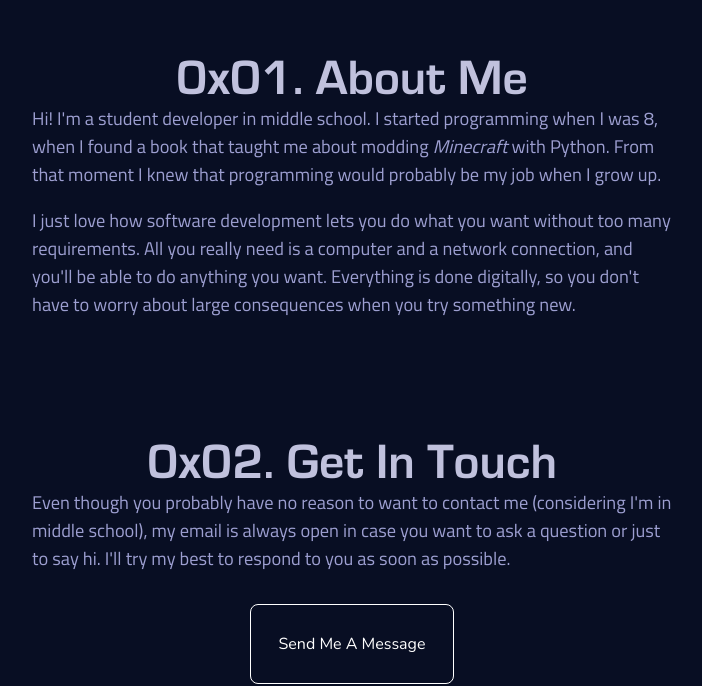
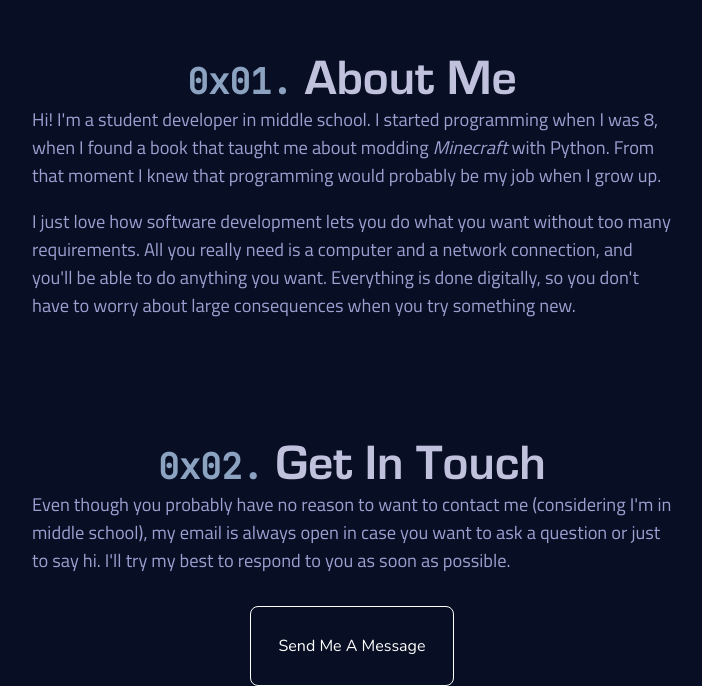
Before and after one commit to PlanexDev/planexdev.github.io, a Svelte app: page / in a window 1280 px wide. Shown: the part 1055-1741 px from the top of the page, without its empty margins (288-990 px from the left). Built offline with nearby package versions, Linux system fonts and the light colour scheme.

Commit message:
monospace chapter titles

```diff
--- a/src/global.css
+++ b/src/global.css
@@ -4,7 +4,7 @@
   --bg: #080e23;
   --lighter-slate: #c0c1dd;
   --light-slate: #9d9fd1;
-  --light-blue: #778DA9;
+  --light-blue: #8ba2c0;
 }
 
 * {
@@ -33,6 +33,12 @@ h1 {
   color: var(--lighter-slate);
 }
 
+.section-number {
+  font-size: 0.7em;
+  font-family: "JetBrains Mono", monospace;
+  color: var(--light-blue);
+}
+
 @font-face {
   font-family: "Eurostile";
   src: url("/EurostileBold.ttf");
--- a/src/lib/About.svelte
+++ b/src/lib/About.svelte
@@ -1,5 +1,5 @@
 <section id="about">
-  <h1>0x01. About Me</h1>
+  <h1><span class="section-number">0x01.</span> About Me</h1>
 
   <p>
     Hi! I'm a student developer in middle school. I started programming when I was 8, when I found a
--- a/src/lib/Contact.svelte
+++ b/src/lib/Contact.svelte
@@ -1,5 +1,5 @@
 <section id="contact">
-  <h1>0x02. Get In Touch</h1>
+  <h1><span class="section-number">0x02.</span> Get In Touch</h1>
 
   <p>
     Even though you probably have no reason to want to contact me (considering I'm in middle
```
